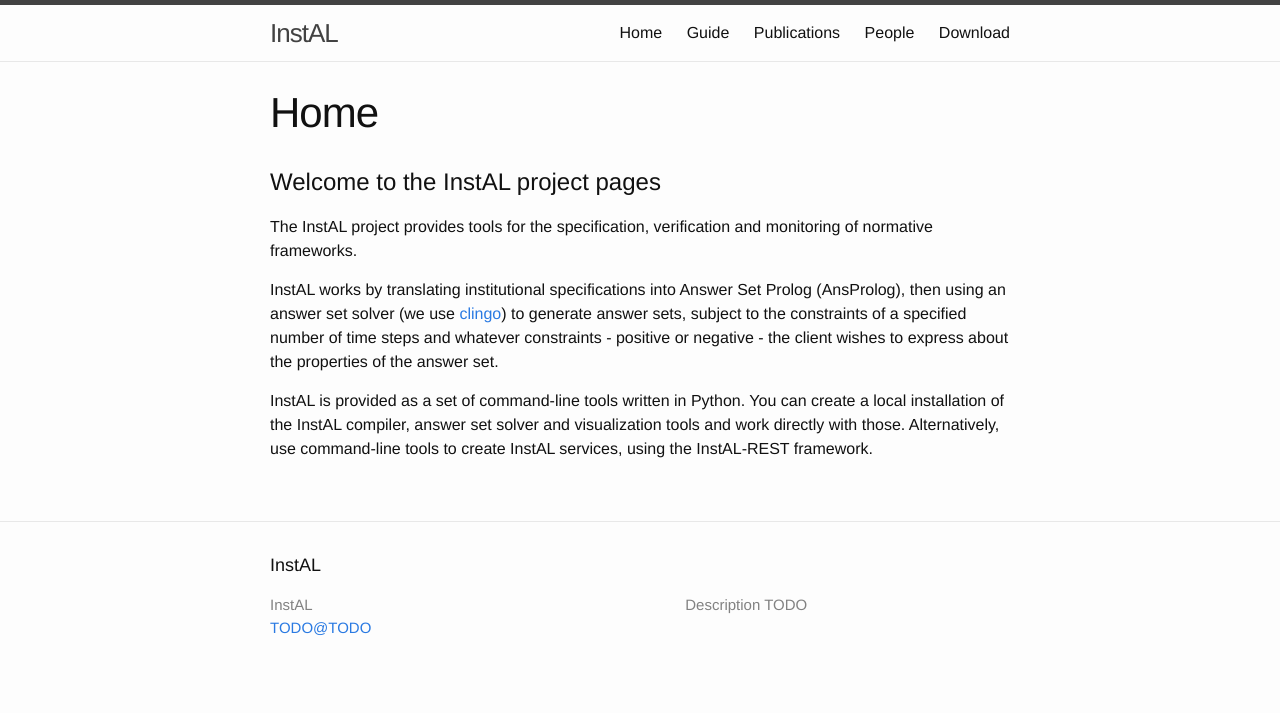
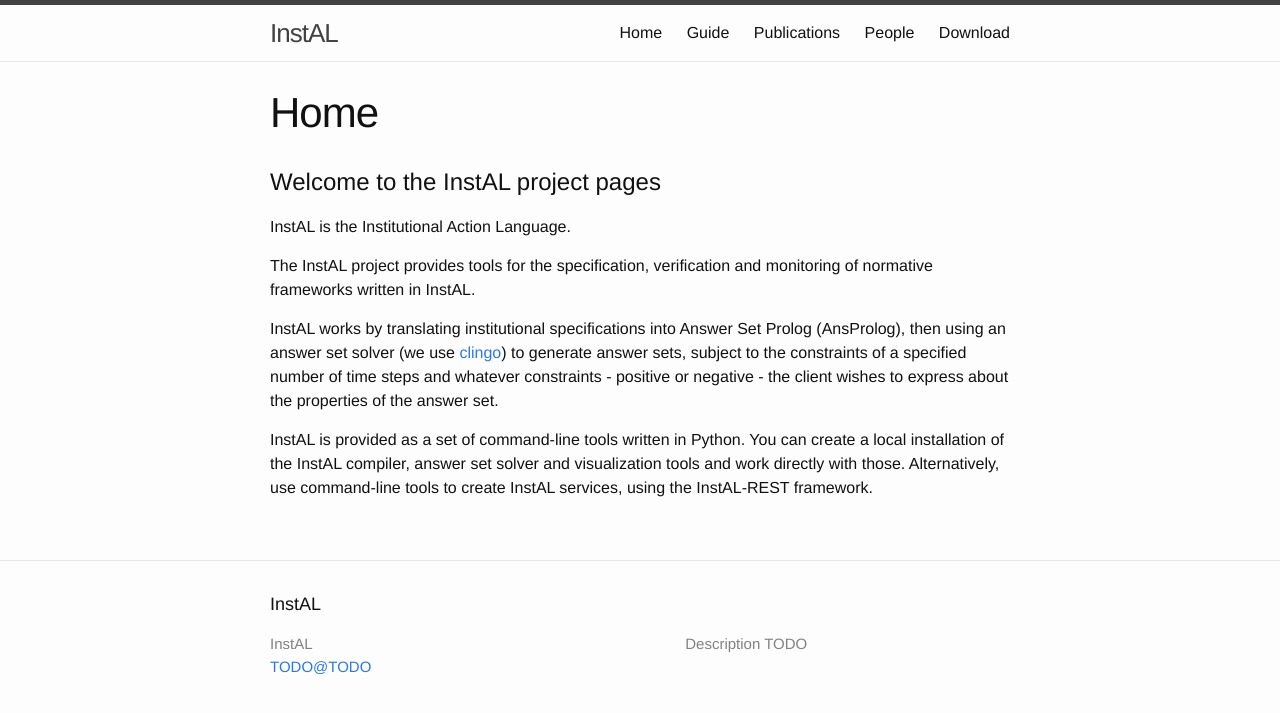
Before and after one commit to instsuite/instsuite.github.io, a Jekyll site: the page built from index.md, in a window 1280 px wide. Shown: the top 713 px of the page. Built offline with Jekyll 4.4.1, drawn with Linux system fonts in a browser that asks for light colours.

Commit message:
Update index.md
Explain meaning of InstAL

```diff
--- a/index.md
+++ b/index.md
@@ -5,7 +5,9 @@ order: 10
 ---
 # Welcome to the InstAL project pages
 
-The InstAL project provides tools for the specification, verification and monitoring of normative frameworks.
+InstAL is the Institutional Action Language.
+
+The InstAL project provides tools for the specification, verification and monitoring of normative frameworks written in InstAL.
 
 InstAL works by translating institutional specifications into Answer Set Prolog (AnsProlog), then using an answer set solver (we use <a href="http://potassco.org/">clingo</a>) to generate answer sets, subject to the constraints of a specified number of time steps and whatever constraints - positive or negative - the client wishes to express about the properties of the answer set.
 
```
